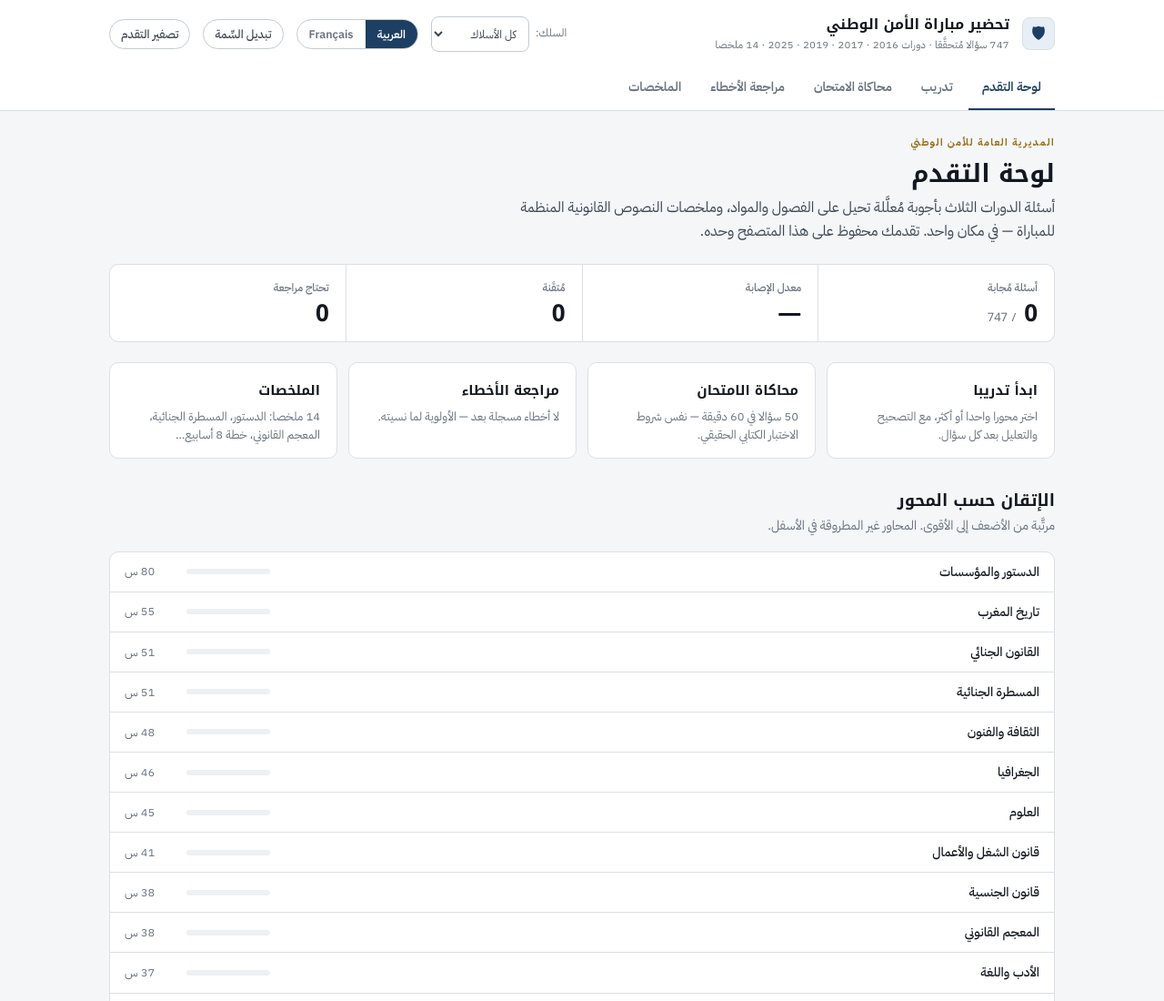
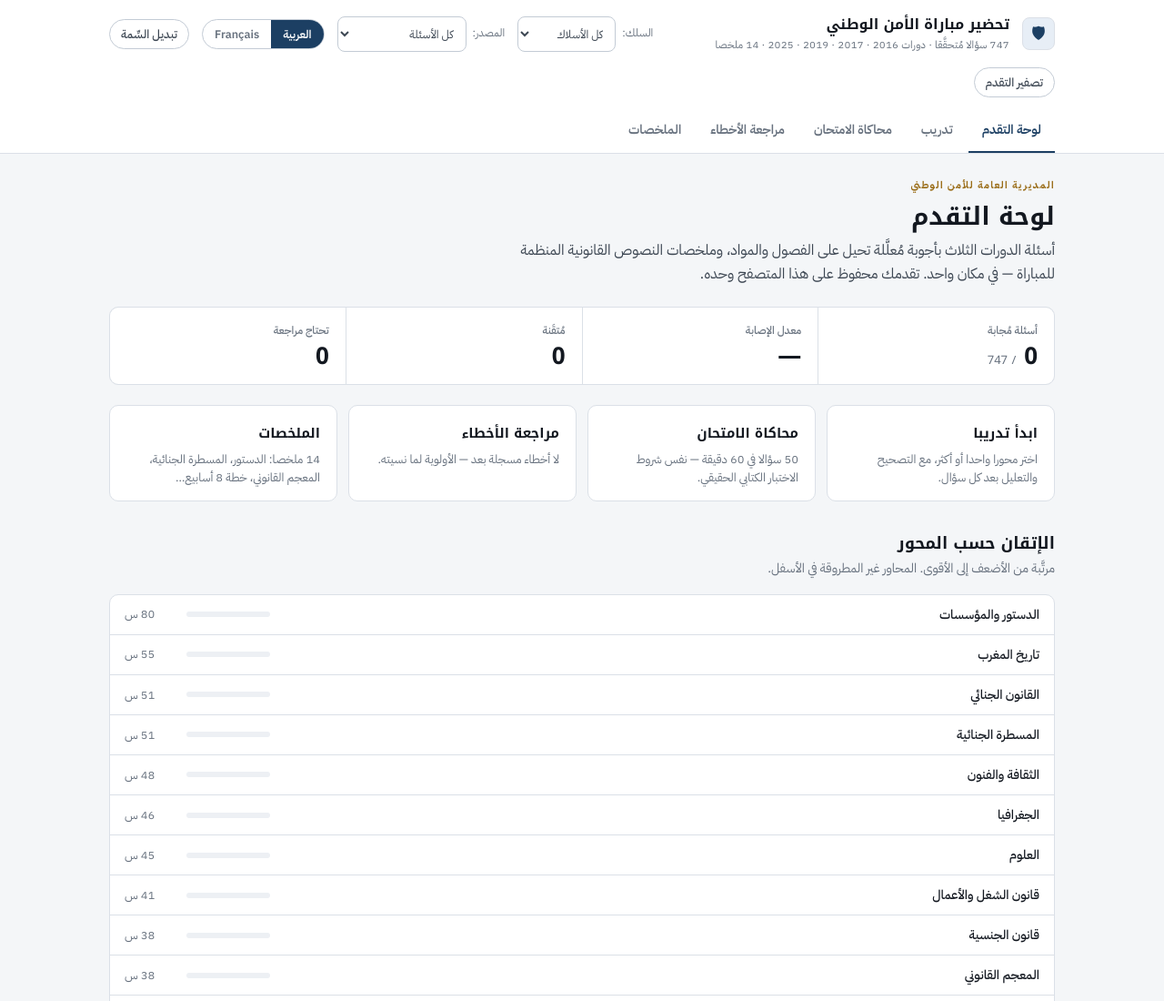
Before and after one commit to Oustaa/police-prep, a plain HTML site: page index.html in a window 1280 px wide. Shown: the top 1100 px of the page at 91% size. Drawn offline with nearby package versions, Linux system fonts and the light colour scheme.

Commit message:
Let the candidate choose the mix of past-paper and written questions
The bank already combined both, but there was no way to see or control the
split. A source selector next to the grade one now offers all questions, past
sessions only, or the ones we wrote. "Past session" is derived from q.asked,
the same field that drives the grade/year badge, so the filter and the badge
can never disagree. Stacks with the grade filter and is persisted.

```diff
--- a/index.html
+++ b/index.html
@@ -449,6 +449,9 @@ main{max-width:1080px; margin:0 auto; padding:26px 20px 72px}
     <label class="gradewrap"><span id="gradeLbl"></span>
       <select id="gradeSel"></select>
     </label>
+    <label class="gradewrap"><span id="srcLbl"></span>
+      <select id="srcSel"></select>
+    </label>
     <div class="langwrap" role="group" id="langWrap">
       <button type="button" data-lang="ar" aria-pressed="true">العربية</button>
       <button type="button" data-lang="fr" aria-pressed="false">Français</button>
@@ -508,11 +511,16 @@ function gradeName(code){
 /* grade === "" means every cadre. A question is offered to a cadre when it was
    actually set in that cadre's papers, or when its subject belongs to that
    cadre's programme — see the tagging rules in the README. */
+/* "papers" = questions that actually appeared in a past session, which is what
+   q.asked records. Everything else is the training file plus what we wrote. */
 function bank(){
   return BANK.filter(function(q){
     if((q.lang || "ar") !== lang) return false;
-    if(!grade) return true;
-    return (q.g || []).indexOf(grade) > -1;
+    if(grade && (q.g || []).indexOf(grade) === -1) return false;
+    var fromPaper = (q.asked || []).length > 0;
+    if(source === "papers" && !fromPaper) return false;
+    if(source === "ours" && fromPaper) return false;
+    return true;
   });
 }
 var KEYS = ["أ","ب","ج","د","هـ"];
@@ -557,6 +565,7 @@ var I18N = {
   footPapers:"أسئلة الدورات السابقة", footSheets:"الملخصات",
   footPrivacy:"سياسة الخصوصية وإخلاء المسؤولية",
   gradeLbl:"السلك:", gradeAll:"كل الأسلاك",
+  srcLbl:"المصدر:", srcAll:"كل الأسئلة", srcPapers:"أسئلة الدورات السابقة", srcOurs:"أسئلة من إعدادنا",
   gHrs:"حراس الأمن", gMft:"مفتشو الشرطة", gDba:"ضباط الأمن", gDbt:"ضباط الشرطة", gOmd:"عمداء الشرطة",
   wrongHint:"اضغط على أي سؤال لعرض الجواب الصحيح وإجابتك والتعليل.",
   dCorrect:"الجواب الصحيح", dMine:"إجابتك", dNone:"لم تجب عن هذا السؤال.",
@@ -616,6 +625,7 @@ var I18N = {
   footPapers:"Anciens sujets corrigés", footSheets:"Fiches de révision",
   footPrivacy:"Politique de confidentialité",
   gradeLbl:"Grade :", gradeAll:"Tous les grades",
+  srcLbl:"Source :", srcAll:"Toutes les questions", srcPapers:"Sujets des sessions passées", srcOurs:"Questions rédigées par nous",
   gHrs:"Gardiens de la paix", gMft:"Inspecteurs de police", gDba:"Officiers de paix",
   gDbt:"Officiers de police", gOmd:"Commissaires de police",
   wrongHint:"Cliquez sur une question pour voir la bonne réponse, la vôtre et l'explication.",
@@ -640,7 +650,7 @@ var I18N = {
   arOnly:"Cette fiche reproduit des textes juridiques marocains officiels, dont la version qui fait foi est en arabe. Elle est donc présentée dans sa langue d'origine."
  }
 };
-var lang = "ar", grade = "";   // corrected after `store` is loaded below
+var lang = "ar", grade = "", source = "";   // corrected after `store` is loaded below
 function t(k){ return I18N[lang][k]; }
 function isFr(){ return lang === "fr"; }
 
@@ -720,6 +730,7 @@ try{ var raw = localStorage.getItem(LS); if(raw) store = JSON.parse(raw); }catch
 if(!store.seen) store.seen = {};
 if(store.lang === "fr") lang = "fr";
 if(store.grade) grade = store.grade;
+if(store.source) source = store.source;
 function save(){ try{ localStorage.setItem(LS, JSON.stringify(store)); }catch(e){} }
 function rec(id){ return store.seen[id] || (store.seen[id] = {n:0, ok:0, box:0}); }
 
@@ -736,6 +747,12 @@ function applyLang(){
   gs.innerHTML = '<option value="">' + esc(d.gradeAll) + '</option>' +
     GRADES.map(function(g){ return '<option value="'+g[0]+'">' + esc(d[g[1]]) + '</option>'; }).join("");
   gs.value = grade;
+  var ss = document.getElementById("srcSel");
+  document.getElementById("srcLbl").textContent = d.srcLbl;
+  ss.innerHTML = '<option value="">'+esc(d.srcAll)+'</option>'+
+                 '<option value="papers">'+esc(d.srcPapers)+'</option>'+
+                 '<option value="ours">'+esc(d.srcOurs)+'</option>';
+  ss.value = source;
   document.getElementById("footPrivacy").textContent = d.footPrivacy;
   document.getElementById("footPapers").textContent = d.footPapers;
   document.getElementById("footSheets").textContent = d.footSheets;
@@ -800,6 +817,12 @@ document.getElementById("themeBtn").addEventListener("click", function(){
   if(!cur){ cur = matchMedia("(prefers-color-scheme: dark)").matches ? "dark" : "light"; }
   var next = cur === "dark" ? "light" : "dark";
   root.setAttribute("data-theme", next); store.theme = next; save();
+});
+document.getElementById("srcSel").addEventListener("change", function(){
+  source = this.value;
+  store.source = source; save();
+  session = null; drillSel = [];
+  applyLang(); render();
 });
 document.getElementById("gradeSel").addEventListener("change", function(){
   grade = this.value;
```
